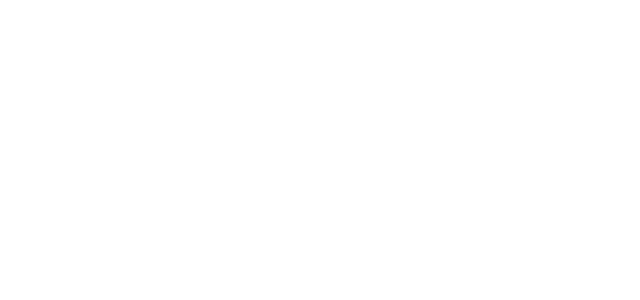
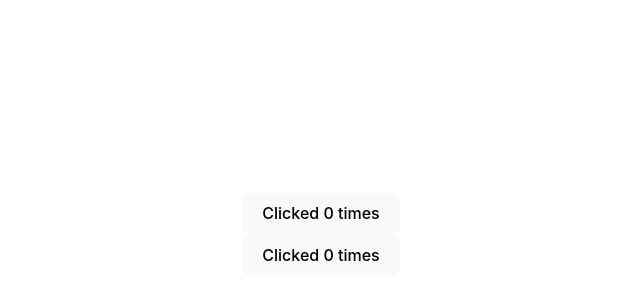
Before and after one commit to changDDAO/study-front, a React (Vite) app: page / in a window 1280 px wide. Shown: the part 166-466 px from the top of the page, without its empty margins (319-959 px from the left). Built offline with nearby package versions, Linux system fonts and the light colour scheme.

Commit message:
feat: 상위 컴퍼넌트에서 하위컴퍼넌트로 props를 전달

```diff
--- a/src/App.jsx
+++ b/src/App.jsx
@@ -1,16 +1,20 @@
 import './App.css'
 import MyButton from "./components/MyButton.jsx";
+import {useState} from "react";
 
 function App() {
-
-
+  const [count, setCount] = useState(0);
+  const handleClick = () =>{
+    setCount(count => count + 1);
+  }
   return (
     <>
       {/*<Profile/>*/}
         {/*<ShoppingList/>*/}
         {/*각 컴퍼넌트들이 자율적으로 Count의 값이 상태관리 되는 것에 집중하자.*/}
-        {/*<MyButton/>
-        <MyButton/>*/}
+        <MyButton count={count} onClick={handleClick}/>
+        <MyButton count={count} onClick={handleClick}/>
+
   </>
   )
 }
--- a/src/components/MyButton.jsx
+++ b/src/components/MyButton.jsx
@@ -1,14 +1,10 @@
 import React, {useState} from 'react';
 
-function MyButton(props) {
-    const [count, setCount] = useState(0);
+function MyButton({count, onClick}) {
 
-    function handleClick(){
-        setCount(prev => prev + 1);
-    }
     return (
         <div>
-            <button onClick={handleClick}>
+            <button onClick={onClick}>
                 Clicked {count} times
             </button>
         </div>
```
